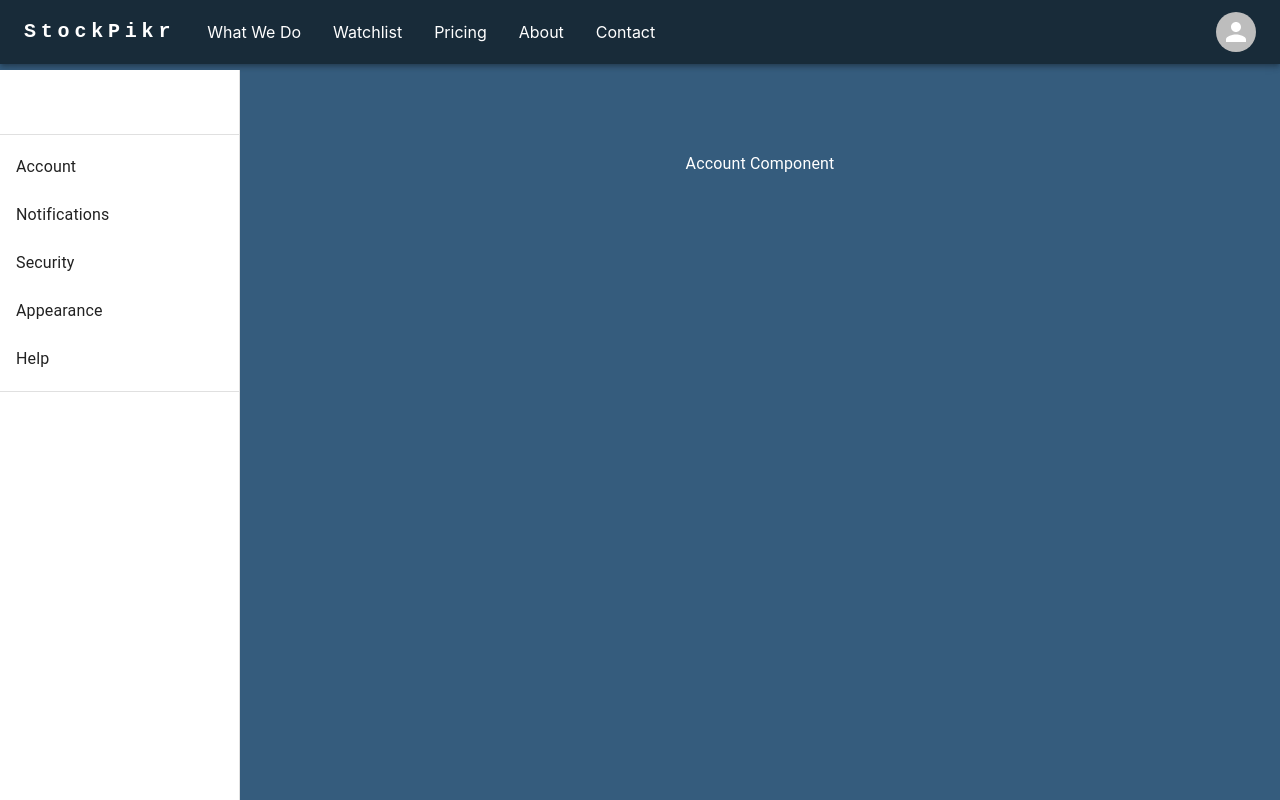
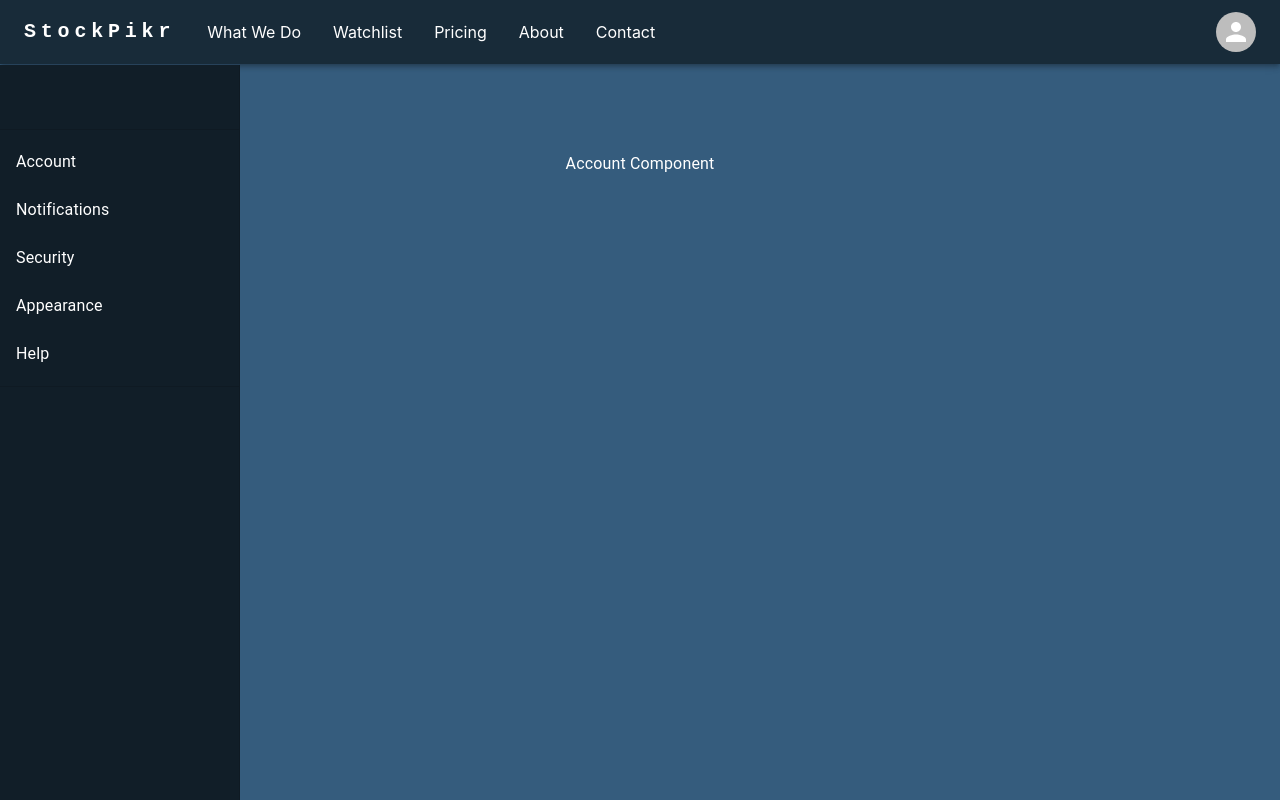
Before and after one commit to szayadi/Stockpikr-React-App, a React (Create React App) app: page /settings in a window 1280 px wide. Built offline with nearby package versions, Linux system fonts and the light colour scheme.

Commit message:
updated settings colors

```diff
--- a/src/components/Settings/Settings.tsx
+++ b/src/components/Settings/Settings.tsx
@@ -15,6 +15,7 @@ import ListItemButton from '@mui/material/ListItemButton';
 import ListItemText from '@mui/material/ListItemText';
 import Toolbar from '@mui/material/Toolbar';
 import Typography from '@mui/material/Typography';
+import '../../index';
 
 const drawerWidth = 240;
 const drawingContents = ['Account', 'Notifications', 'Security', 'Appearance', 'Help'];
@@ -53,29 +54,22 @@ export default function Settings() {
   );
 
   return (
-    <Box sx={{ display: 'flex' }}>
-      <AppBar
-        position="fixed"
+    <Box sx={{ display: 'flex'}}>
+      <Drawer
+        variant="permanent"
+        anchor='left'
         sx={{
-          width: { sm: `calc(100% - ${drawerWidth}px)` },
-          ml: { sm: `${drawerWidth}px` },
+          display: { xs: 'none', sm: 'block' },
+          '& .MuiDrawer-paper': {
+            boxSizing: 'border-box',
+            width: drawerWidth,
+            top: 65,
+            backgroundColor: 'var(--settings-bg-color)',
+            color: 'var(--text-color)'},
         }}
       >
-      </AppBar>
-      <Box
-        component="nav"
-        sx={{ width: { sm: drawerWidth }, flexShrink: { sm: 0 }}}
-      >
-        <Drawer
-          variant="permanent"
-          sx={{
-            display: { xs: 'none', sm: 'block' },
-            '& .MuiDrawer-paper': { boxSizing: 'border-box', width: drawerWidth, top: 70},
-          }}
-        >
-          {drawer}
-        </Drawer>
-      </Box>
+        {drawer}
+      </Drawer>
       <Box
         component="main"
         sx={{ flexGrow: 1, p: 3, width: { sm: `calc(100% - ${drawerWidth}px)` } }}
--- a/src/index.css
+++ b/src/index.css
@@ -3,7 +3,7 @@
   /* list of variables for the UI Palette, add colors in one place if possible */
   --main-bg-color: #355C7D;
   --navbar-bg-color: #182B39;
-  --settings-bg-color: #182B39;
+  --settings-bg-color: #111e28;
   --text-color: #FFFFFF;
 }
 
```
